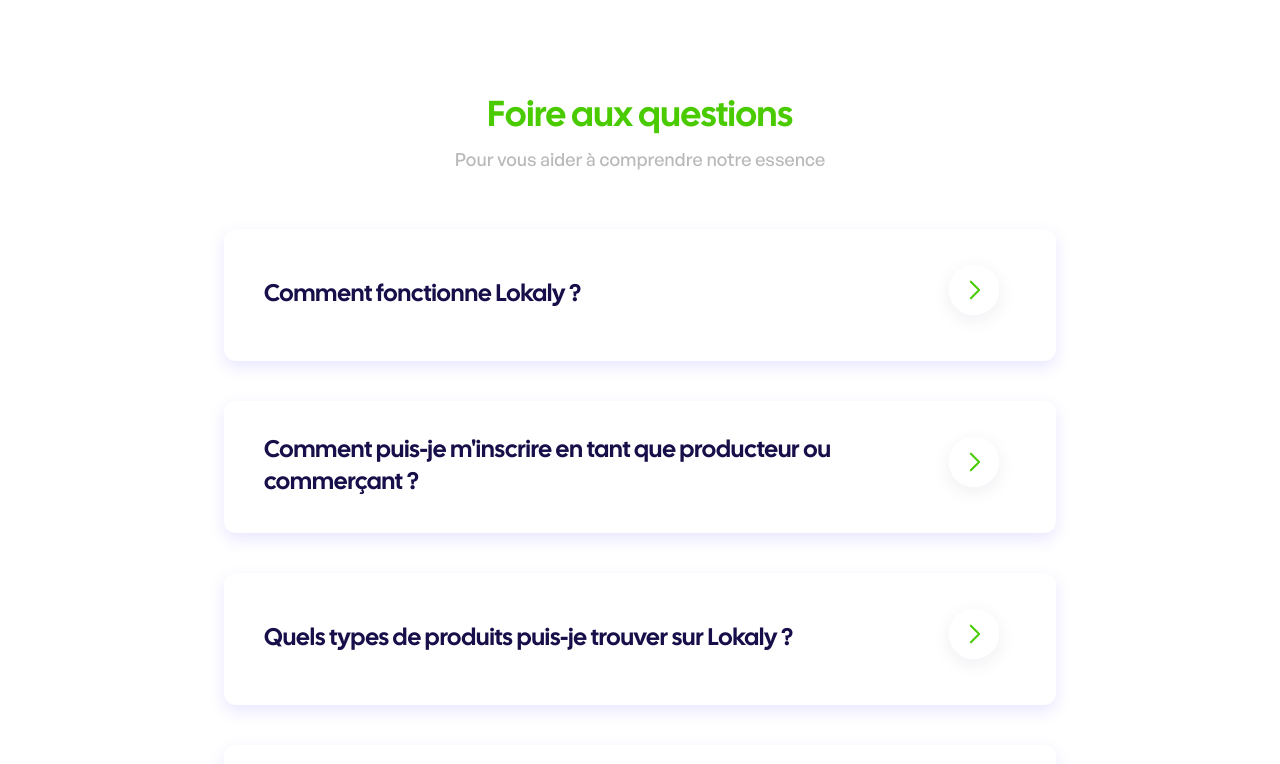
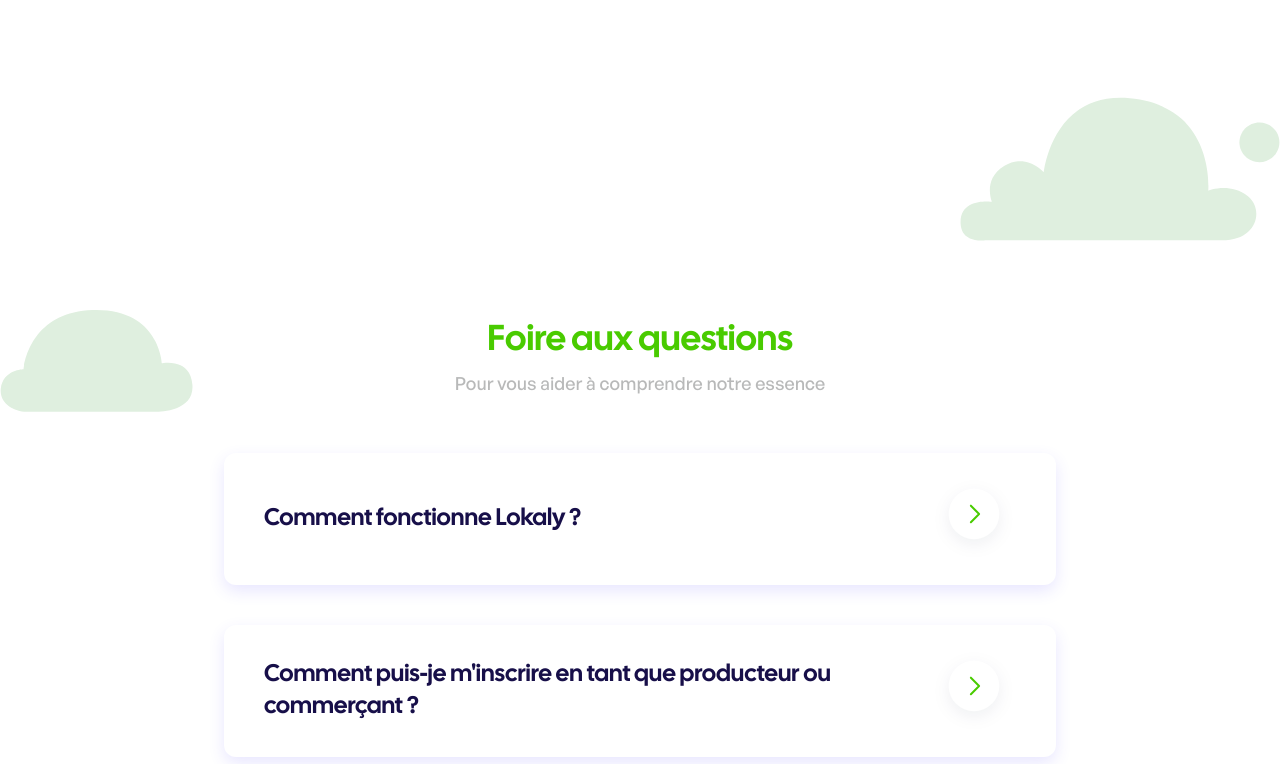
Before and after one commit to KiritoEM/lokaly-POESAM-website, a Next.js app: page / in a window 1280 px wide. Shown: the part 2176-2940 px from the top of the page. Built offline with nearby package versions, Linux system fonts and the light colour scheme; no server answers.

Commit message:
add cloud

```diff
--- a/src/components/sections/landing/LandingFAQ.tsx
+++ b/src/components/sections/landing/LandingFAQ.tsx
@@ -1,4 +1,4 @@
-import { useEffect, useState } from "react";
+import { Fragment, useEffect, useState } from "react";
 import FAQCard from "@/components/cards/FAQCard";
 import { FAQData } from "@/helpers/constants";
 import { motion, useAnimation } from "framer-motion";
@@ -30,9 +30,13 @@
     };
 
     return (
-        <div className="container mx-auto overflow-hidden" ref={ref}>
-            <section className="landing__FAQ pt-24 lg:pt-30 pb-4 px-7 md:px-16 lg:px-56 bg-white" id="FAQ">
-                <div className="FAQ-header flex flex-col items-center gap-2">
+        <div className="container mx-auto overflow-hidden pt-24" ref={ref}>
+            <div className="illustration flex  justify-end md:justify-between">
+                <img src="/cloud1.svg" className="relative top-48 hidden md:flex" />
+                <img src="/cloud2.svg" className="w-48 md:w-80" />
+            </div>
+            <section className="landing__FAQ  lg:pt-30 pb-4 px-7 md:px-16 lg:px-56 bg-white" id="FAQ">
+                <div className="FAQ-header flex flex-col items-center gap-2 mt-10 md:mt-20">
                     <h4 className="text-3xl md:text-4xl text-green01 calSans text-center">
                         Foire aux questions
                     </h4>
```
Also changed, not shown: public/cloud1.svg (added), public/cloud2.svg (added).
